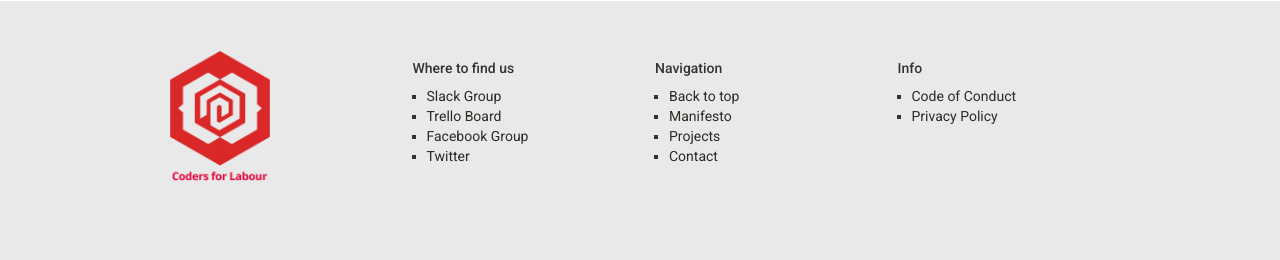
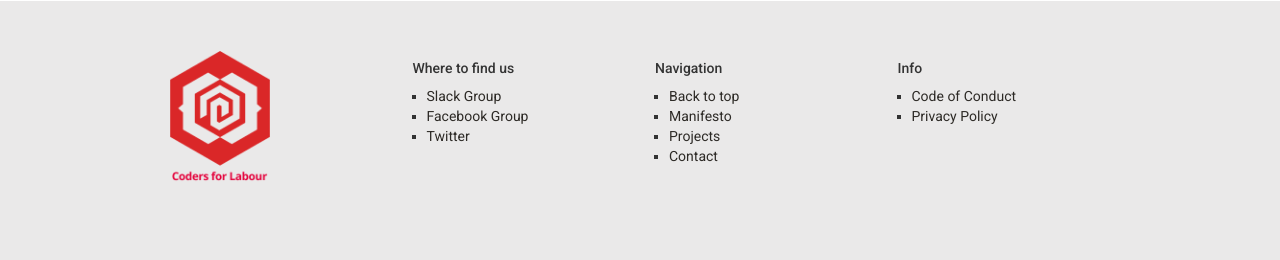
Before and after one commit to coders-for-labour/coders-for-labour.github.io, a Jekyll site: the page built from index.html, in a window 1280 px wide. Shown: the part 1161-1421 px from the top of the page. Built offline with Jekyll 4.4.1, drawn with Linux system fonts in a browser that asks for light colours.

Commit message:
Removed Trello link

```diff
--- a/_layouts/default.html
+++ b/_layouts/default.html
@@ -65,8 +65,8 @@
                     <ul class="links">
                         <li><a href="https://slacksignup.codersforlabour.com/">Slack Group</a>
                         </li>
-                        <li><a href="https://trello.com/invite/b/FTiw5SWJ/92ee9cf6981b9c9037ad5a7d1f975dd6/coders-4-corbyn">Trello Board</a>
-                        </li>
+                        <!--<li><a href="https://trello.com/invite/b/FTiw5SWJ/92ee9cf6981b9c9037ad5a7d1f975dd6/coders-4-corbyn">Trello Board</a>
+                        </li>-->
                         <li><a href="https://www.facebook.com/groups/codersforcorbyn">Facebook Group</a>
                         </li>
                         <li><a href="https://twitter.com/codersforlabour">Twitter</a>
@@ -96,6 +96,7 @@
                     </ul>
                 </div>
             </div>
+      </div>
         </footer>
         <script src="https://ajax.googleapis.com/ajax/libs/jquery/1.12.4/jquery.min.js"></script>
         <script src="https://maxcdn.bootstrapcdn.com/bootstrap/3.3.7/js/bootstrap.min.js" integrity="sha384-Tc5IQib027qvyjSMfHjOMaLkfuWVxZxUPnCJA7l2mCWNIpG9mGCD8wGNIcPD7Txa" crossorigin="anonymous"></script>
```
